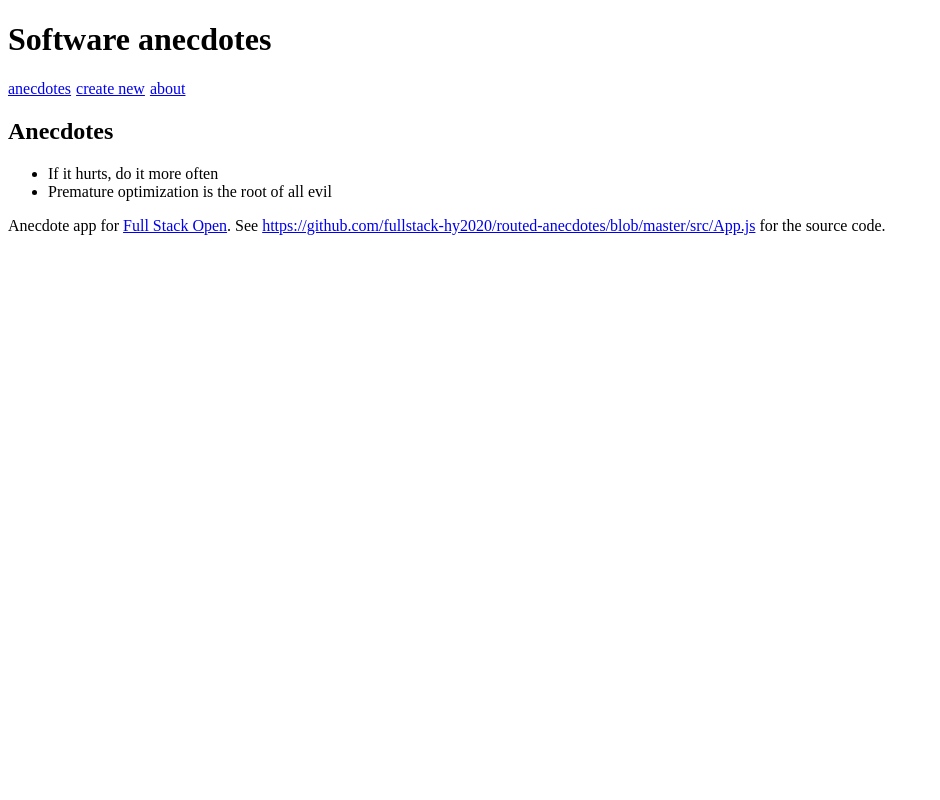
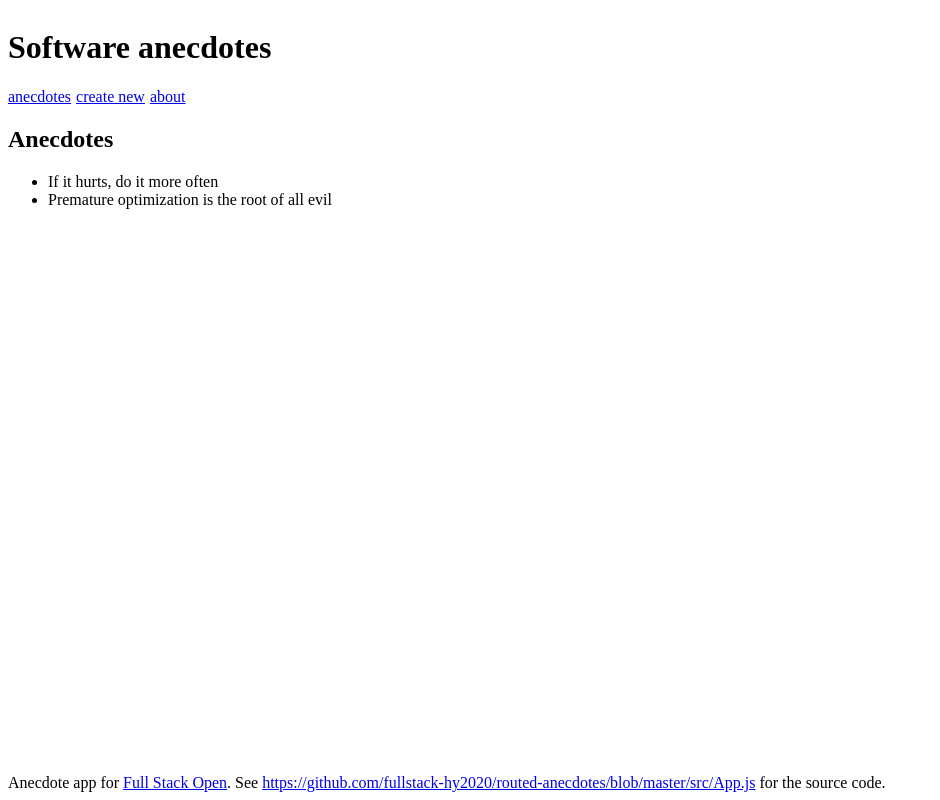
Before and after one commit to RicLobo626/fso-part7, a React (Vite) app in the folder routed-anecdotes/: page / in a window 1280 px wide. Shown: the whole page, without its empty margins (0-940 px from the left). Built offline with nearby package versions, Linux system fonts and the light colour scheme.

Commit message:
Reset css and add margin to footer

```diff
--- /dev/null
+++ b/routed-anecdotes/src/index.css
@@ -0,0 +1,27 @@
+html {
+  height: 100%;
+  box-sizing: border-box;
+}
+
+*,
+*:before,
+*:after {
+  box-sizing: inherit;
+}
+
+body,
+#root {
+  margin: 0;
+  height: inherit;
+}
+
+footer {
+  margin-top: auto;
+}
+
+.wrapper {
+  display: flex;
+  flex-direction: column;
+  height: 100%;
+  padding: 8px;
+}
--- a/routed-anecdotes/src/main.jsx
+++ b/routed-anecdotes/src/main.jsx
@@ -1,6 +1,7 @@
 import ReactDOM from "react-dom/client";
 import App from "./App";
 import { BrowserRouter as Router } from "react-router-dom";
+import "./index.css";
 
 ReactDOM.createRoot(document.getElementById("root")).render(
   <Router>
```
